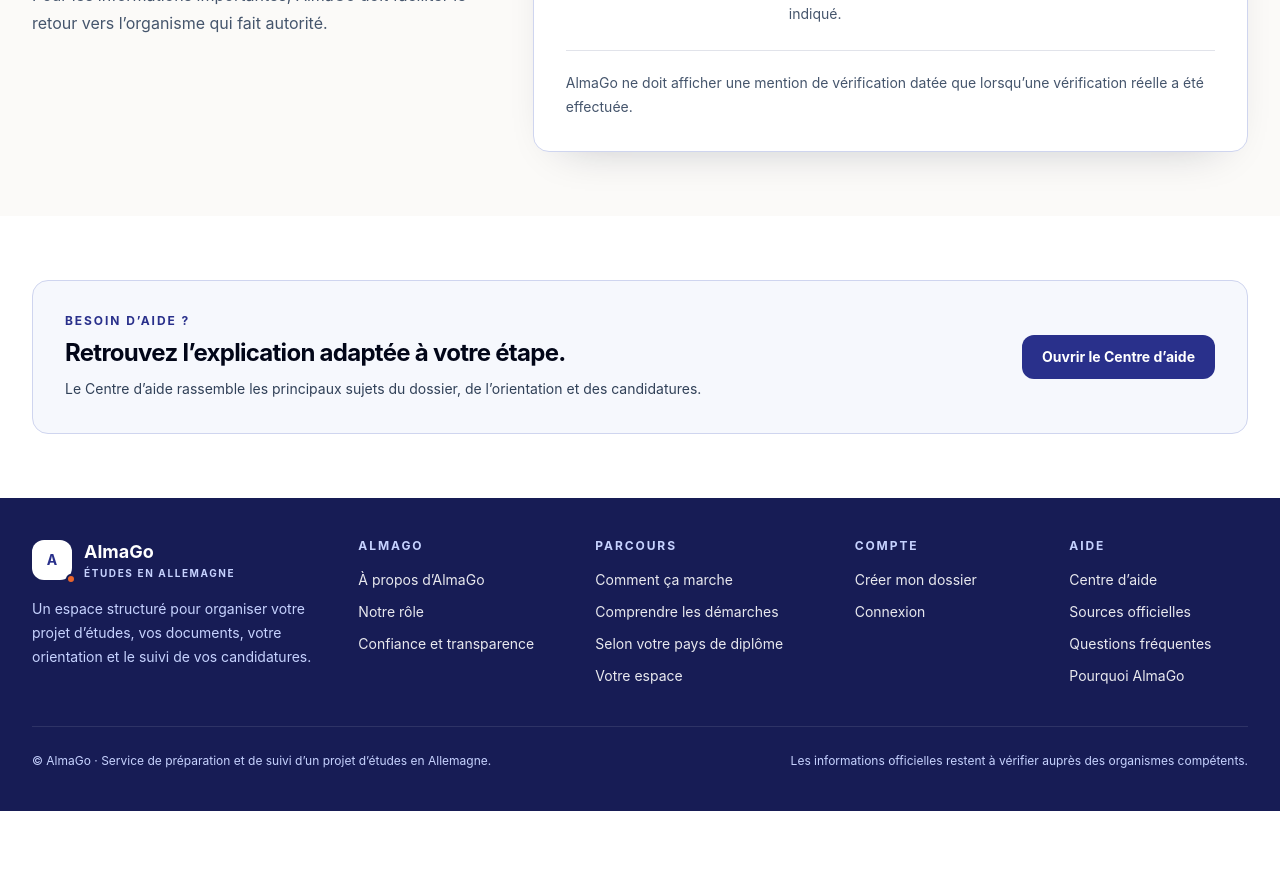
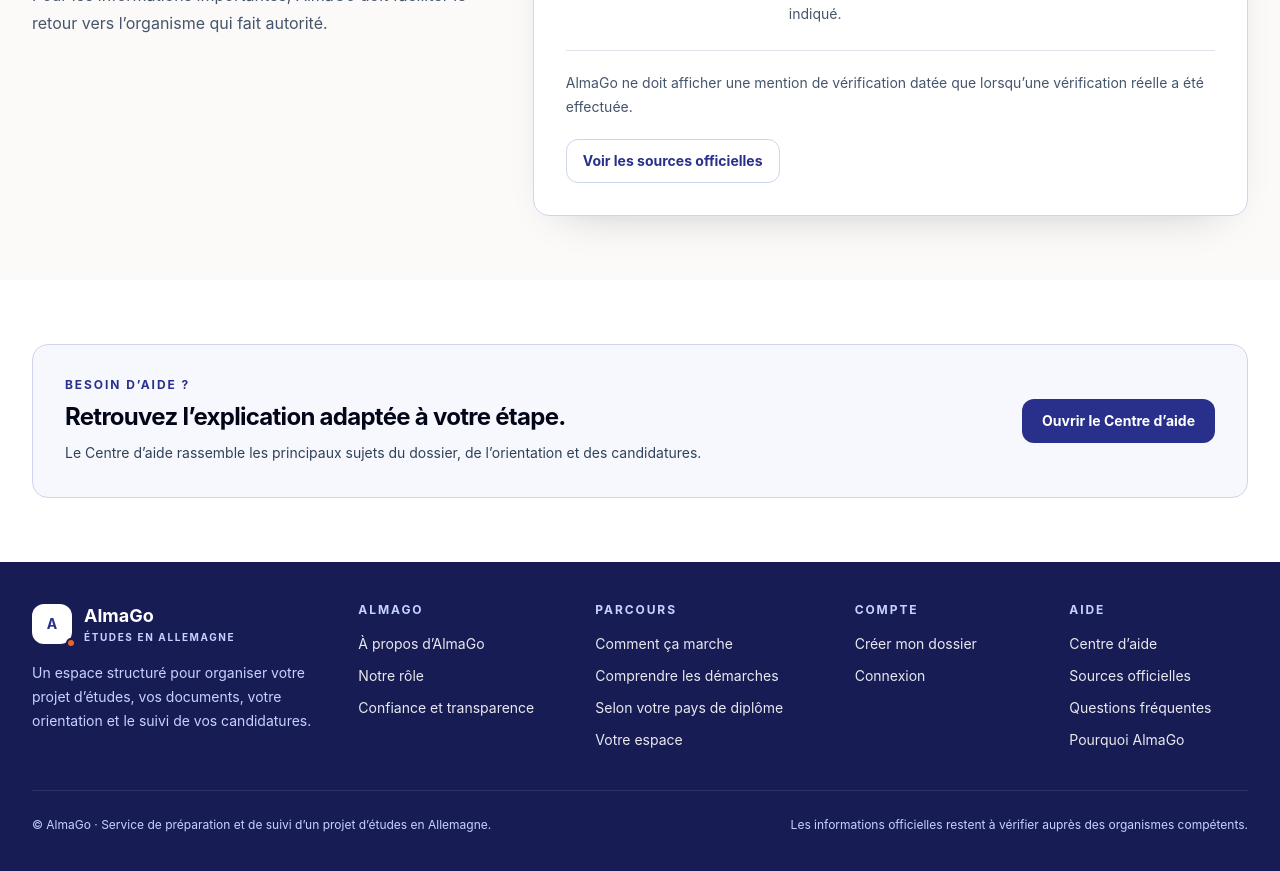
Before and after one commit to almago-platform/AlmaGo, a Next.js app: page /confiance in a window 1280 px wide. Shown: the part 1900-2771 px from the top of the page. Before the commit the page ends 2711 px from the top, so only its background shows below. Built offline with nearby package versions, Linux system fonts and the light colour scheme; no server answers.

Commit message:
feat(v3): link trust page to official sources

```diff
--- a/src/app/confiance/page.tsx
+++ b/src/app/confiance/page.tsx
@@ -141,6 +141,12 @@
               <p className="mt-6 border-t border-[var(--border)] pt-5 text-sm leading-6 text-slate-600">
                 AlmaGo ne doit afficher une mention de vérification datée que lorsqu’une vérification réelle a été effectuée.
               </p>
+              <Link
+                href="/sources-officielles"
+                className="mt-5 inline-flex min-h-11 items-center justify-center rounded-[var(--radius-control)] border border-[var(--brand-border)] bg-white px-4 text-sm font-bold text-[var(--brand)] transition-colors hover:border-[var(--brand)]"
+              >
+                Voir les sources officielles
+              </Link>
             </div>
           </div>
         </div>
```
